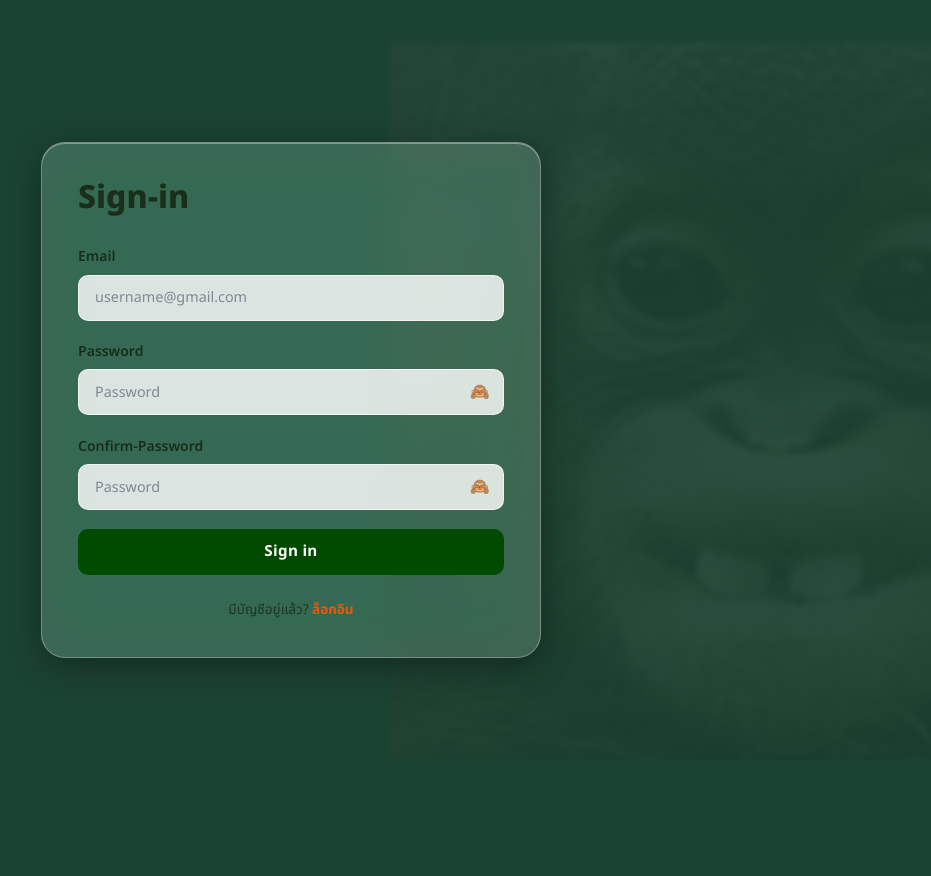
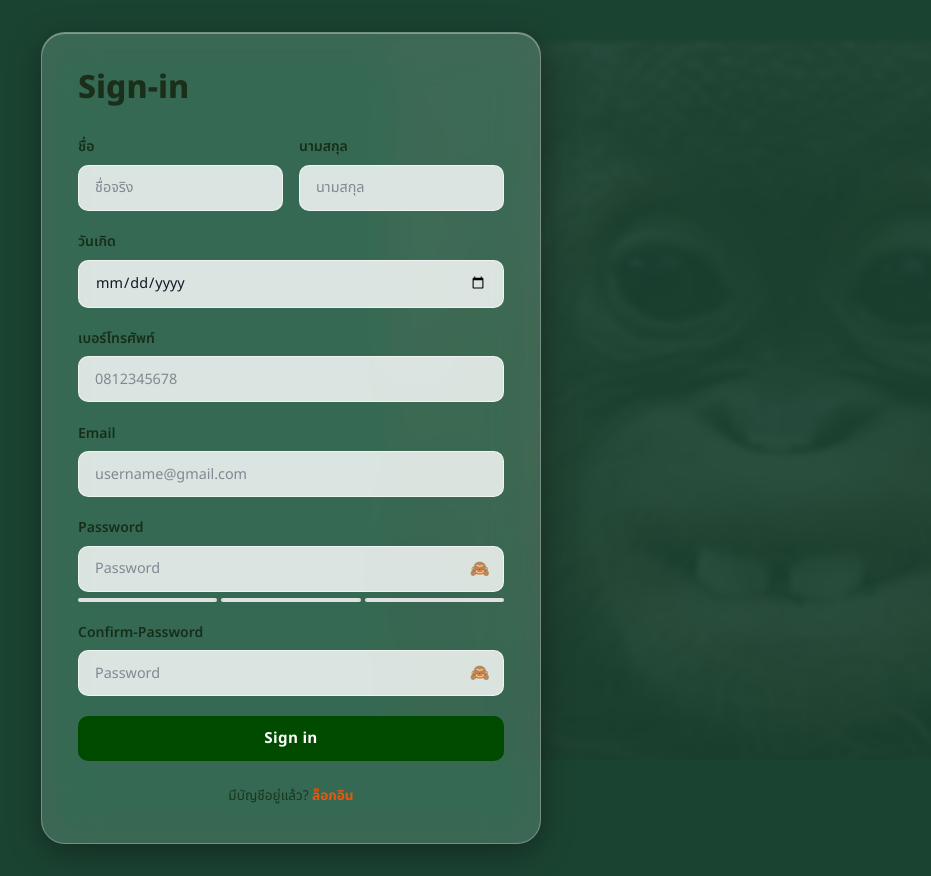
Before and after one commit to Micosz/3_CS251_SourceCode, a website: page register.html in a window 1280 px wide. Shown: the whole page, without its empty margins (349-1280 px from the left). Before the commit the page ends 800 px from the top, so only its background shows below. Drawn offline with Linux system fonts and the light colour scheme.

Commit message:
เพิ่ม form fields

```diff
--- a/register.html
+++ b/register.html
@@ -28,6 +28,34 @@
       <!-- Form -->
       <form class="auth-form" id="register-form" novalidate>
 
+        <!-- ชื่อ + นามสกุล -->
+        <div style="display:flex; gap:1rem;">
+          <div class="form-group" style="flex:1;">
+            <label class="form-label" for="firstName">ชื่อ</label>
+            <input type="text" class="form-control" id="firstName" placeholder="ชื่อจริง" required>
+            <div class="form-error" id="firstName-error">กรุณากรอกชื่อ</div>
+          </div>
+          <div class="form-group" style="flex:1;">
+            <label class="form-label" for="lastName">นามสกุล</label>
+            <input type="text" class="form-control" id="lastName" placeholder="นามสกุล" required>
+            <div class="form-error" id="lastName-error">กรุณากรอกนามสกุล</div>
+          </div>
+        </div>
+
+        <!-- วันเกิด -->
+        <div class="form-group">
+          <label class="form-label" for="dob">วันเกิด</label>
+          <input type="date" class="form-control" id="dob">
+          <div class="form-error" id="dob-error">กรุณาเลือกวันเกิด</div>
+        </div>
+
+        <!-- เบอร์โทร -->
+        <div class="form-group">
+          <label class="form-label" for="phone">เบอร์โทรศัพท์</label>
+          <input type="tel" class="form-control" id="phone" placeholder="0812345678">
+          <div class="form-error" id="phone-error">กรุณากรอกเบอร์โทร 9-10 หลัก</div>
+        </div>
+
         <div class="form-group">
           <label class="form-label" for="reg-email">Email</label>
           <input type="email" class="form-control" id="reg-email" placeholder="username@gmail.com" required>
@@ -40,7 +68,14 @@
             <input type="password" class="form-control" id="reg-password" placeholder="Password" required>
             <span class="input-icon-right" data-pw-toggle="reg-password">🙈</span>
           </div>
-          <div class="form-error" id="reg-password-error">รห้สผ่านต้องมีอย่างน้อย 6 ตัวอักษร</div>
+          <!-- Password strength meter -->
+          <div class="password-strength" style="display:flex; gap:4px; margin-top:6px;">
+            <div class="strength-bar" id="bar1" style="height:4px; flex:1; border-radius:2px; background:#e0e0e0; transition:background .3s;"></div>
+            <div class="strength-bar" id="bar2" style="height:4px; flex:1; border-radius:2px; background:#e0e0e0; transition:background .3s;"></div>
+            <div class="strength-bar" id="bar3" style="height:4px; flex:1; border-radius:2px; background:#e0e0e0; transition:background .3s;"></div>
+          </div>
+          <div class="strength-label" id="strength-label" style="font-size:.75rem; margin-top:2px;"></div>
+          <div class="form-error" id="reg-password-error">รหัสผ่านต้องมีอย่างน้อย 6 ตัวอักษร</div>
         </div>
 
         <div class="form-group">
@@ -129,8 +164,7 @@
       btn.disabled = true;
       btn.textContent = '⏳ กำลังสมัครสมาชิก...';
 
-      setTimeout(() => {
-        const result = AUTH.register({ firstName, lastName, dob, phone, email, password });
+      AUTH.register({ firstName, lastName, dob, phone, email, password }).then(result => {
         if (result.success) {
           window.location.href = 'index.html';
         } else {
@@ -138,7 +172,7 @@
           btn.disabled = false;
           btn.textContent = 'Sign in';
         }
-      }, 700);
+      });
     });
 
     function showFieldError(id) {
```
